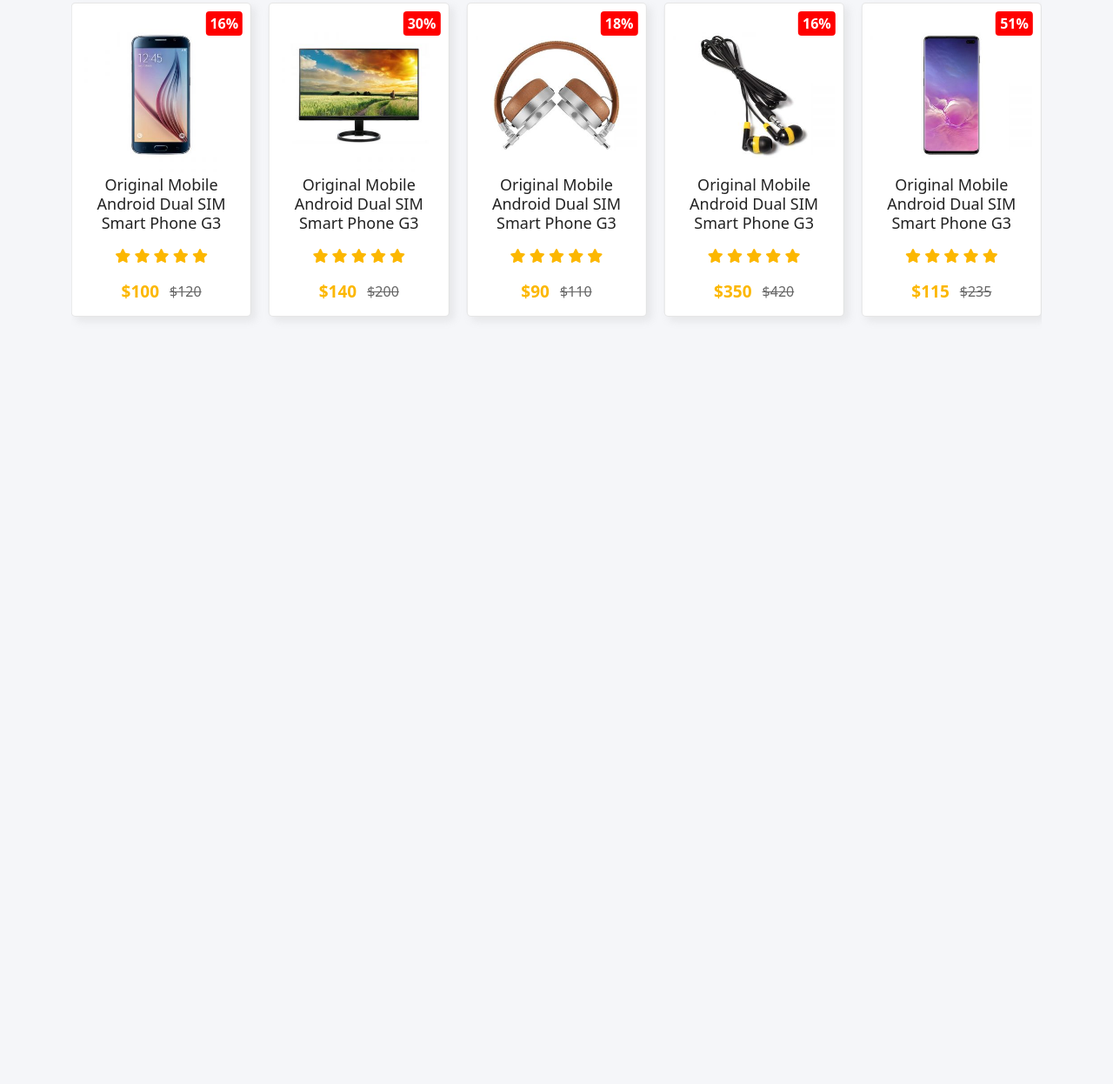
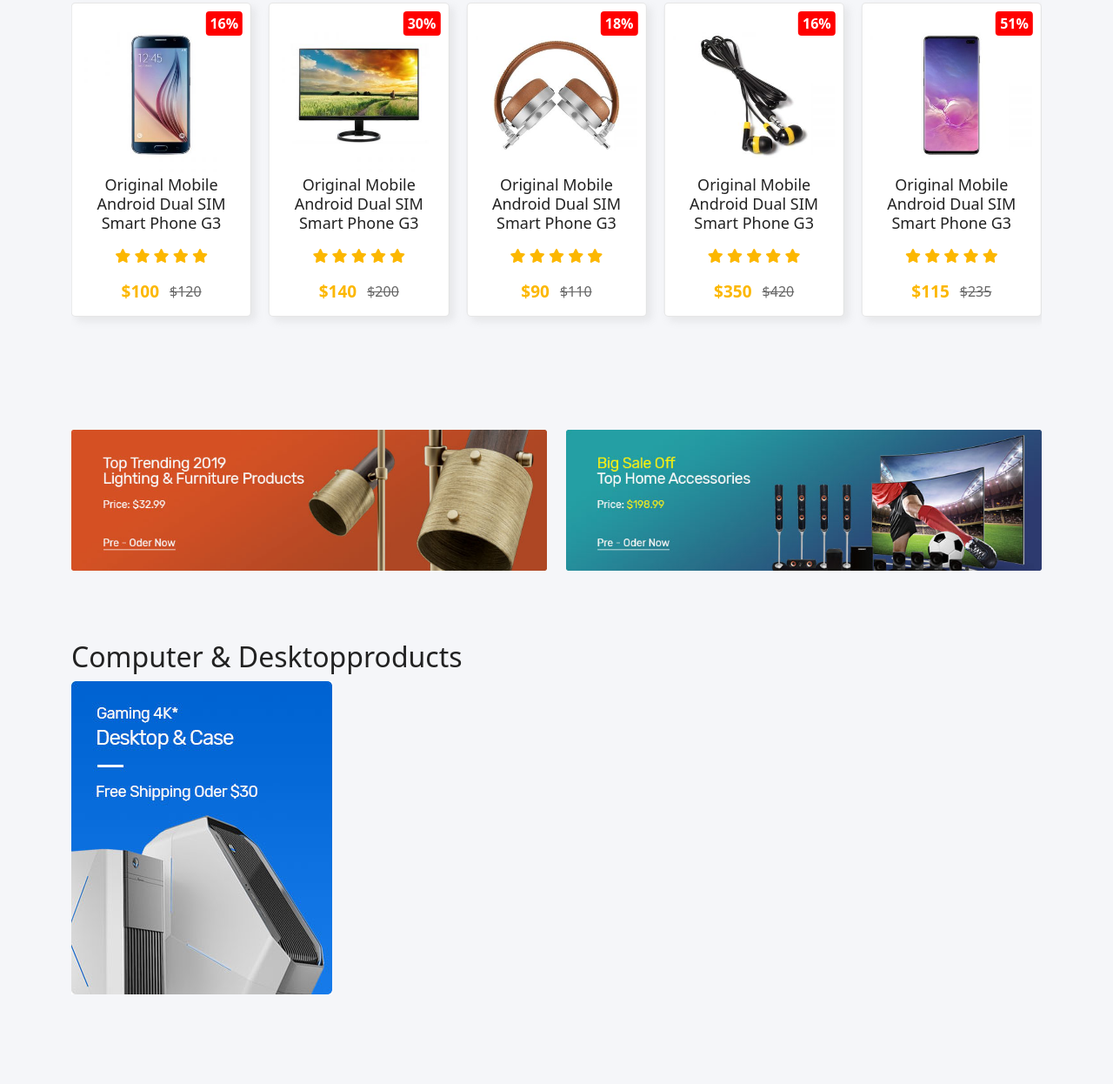
Before and after one commit to Eslamsaed626/Ecommerce-two, a plain HTML site: page index.html in a window 1280 px wide. Shown: the part 1110-2356 px from the top of the page at 87% size. Before the commit the page ends 1604 px from the top, so only its background shows below. Drawn offline with nearby package versions, Linux system fonts and the light colour scheme.

Commit message:
this the new updates new

```diff
--- a/css/main.css
+++ b/css/main.css
@@ -436,6 +436,14 @@ aside .cart_bottom .button_cart button:hover {
     left: 150%;
 }
 
+
+.banner_big.banner .container .banner_img {
+    width: 49%;
+    position: relative;
+    overflow: hidden;
+    transition: all 1s ease;
+}
+
 /* banner */
 
 
--- a/index.html
+++ b/index.html
@@ -91,7 +91,7 @@
     <!-- aside cart -->
     <aside class="cart">
         <div class="top_cart">
-            <h4>My Cart <span>(2 items in cart)</span></h4>
+            <h4>My Cart <span></span></h4>
             <i class="fa-regular fa-circle-xmark"></i>
         </div>
         <div class="items_in_cart">
@@ -101,7 +101,7 @@
         <div class="cart_bottom">
             <div class="total">
                 <p>Cart Subtotal</p>
-                <p>$0</p>
+                <p id="cart_price">$0</p>
             </div>
             <div class="button_cart">
                 <a href="#" class="btn_cart">Proceed to checkout</a>
@@ -262,6 +262,68 @@
 
 
 
+    <!-- start banner -->
+    <section class="banner banner_big">
+        <div class="container">
+
+            <div class="banner_img">
+                <div class="glass_hover"></div>
+                <a href="#">
+                    <img src="./img/banner/banner-4.jpg" alt="">
+                </a>
+            </div>
+
+            <div class="banner_img">
+                <div class="glass_hover"></div>
+                <a href="#">
+                    <img src="./img/banner/banner-5.jpg" alt="">
+                </a>
+            </div>
+
+
+        </div>
+    </section>
+    <!-- start banner -->
+
+
+
+
+
+
+
+    <!-- slide sale -->
+    <section class="slide slide_sale slide_product">
+        <div class="container">
+            <div class="top_slide">
+                <h2>Computer & Desktop<span>products</span></h2>
+            </div>
+
+            <div class="slide_with_img">
+                <div class="categ_img">
+                    <a href="#"><img src="./img/banner/banner-sm-1.jpg"></a>
+                </div>
+
+
+                <div class="sale_sec product_swip Swiper">
+
+                    <div class="products swiper-wrapper other_product_swiper" id="other_product_swiper">
+
+
+                    </div>
+
+                    <div class="swiper-button-next btn_swip"></div>
+                    <div class="swiper-button-prev btn_swip"></div>
+                </div>
+
+
+            </div>
+
+
+        </div>
+    </section>
+    <!-- slide sale -->
+
+
 
 
 
--- a/js/main.js
+++ b/js/main.js
@@ -14,7 +14,11 @@ clos_cart.addEventListener("click", closeCart)
 
 let all_product_json;
 let product_cart = [];
-let count_item = document.querySelector(".icon_cart span");
+let count_item = document.querySelector(".price_cart_head");
+let total_item = document.querySelector(".icon_cart span");
+
+let count_item_cart = document.querySelector(".top_cart span");
+let total_item_cart = document.getElementById("cart_price");
 // functions
 
 
@@ -34,7 +38,12 @@ fetch('./js/items.json')
     .then(response => response.json())
     .then(data => {
         all_product_json = data;
+
         const products = document.querySelector(".products");
+        const other_product_swiper = document.getElementById("other_product_swiper");
+
+
+
         data.forEach(product => {
             if (product.old_price) {
 
@@ -90,6 +99,7 @@ function addToCart(id, btn) {
 }
 
 function getItemsCart() {
+    let total_price = 0;
     let items_c = "";
     for (let i = 0; i < product_cart.length; i++) {
         items_c += `
@@ -103,11 +113,17 @@ function getItemsCart() {
                <i class="fa-solid fa-trash" onclick="remove_from_cart(${i})"></i>
                </button>
             </div>
-        `
+        `;
+        total_price += product_cart[i].price;
     }
 
-    console.log(items_c);
+    total_item.innerHTML = product_cart.length;
+    count_item.innerHTML = `$${total_price}`
 
+
+
+    count_item_cart.innerHTML = `(${product_cart.length} items in cart)`;
+    total_item_cart.innerHTML = `$${total_price}`
     inCart.innerHTML = items_c
 }
 
--- a/js/swipper.js
+++ b/js/swipper.js
@@ -14,14 +14,26 @@ var swiper = new Swiper(".mySwiper", {
 
 var swiper2 = new Swiper(".sale_sec", {
     loop: true,
-    // pagination: {
-    //     el: ".swiper-pagination",
-    //     dynamicBullests: true,
-    //     clickable: true
-    // },
     slidesPerView: 5,
     spaceBetween: 20,
     autoplay: {
         delay: 2000
+    },
+    navigation: {
+        nextEl: ".swiper-button-next",
+        prevEl: ".swiper-button-prev"
     }
 });
+
+var swiper2 = new Swiper(".product_swip", {
+    loop: true,
+    slidesPerView: 5,
+    spaceBetween: 20,
+    autoplay: {
+        delay: 2000
+    },
+    navigation: {
+        nextEl: ".swiper-button-next",
+        prevEl: ".swiper-button-prev"
+    }
+});
```
